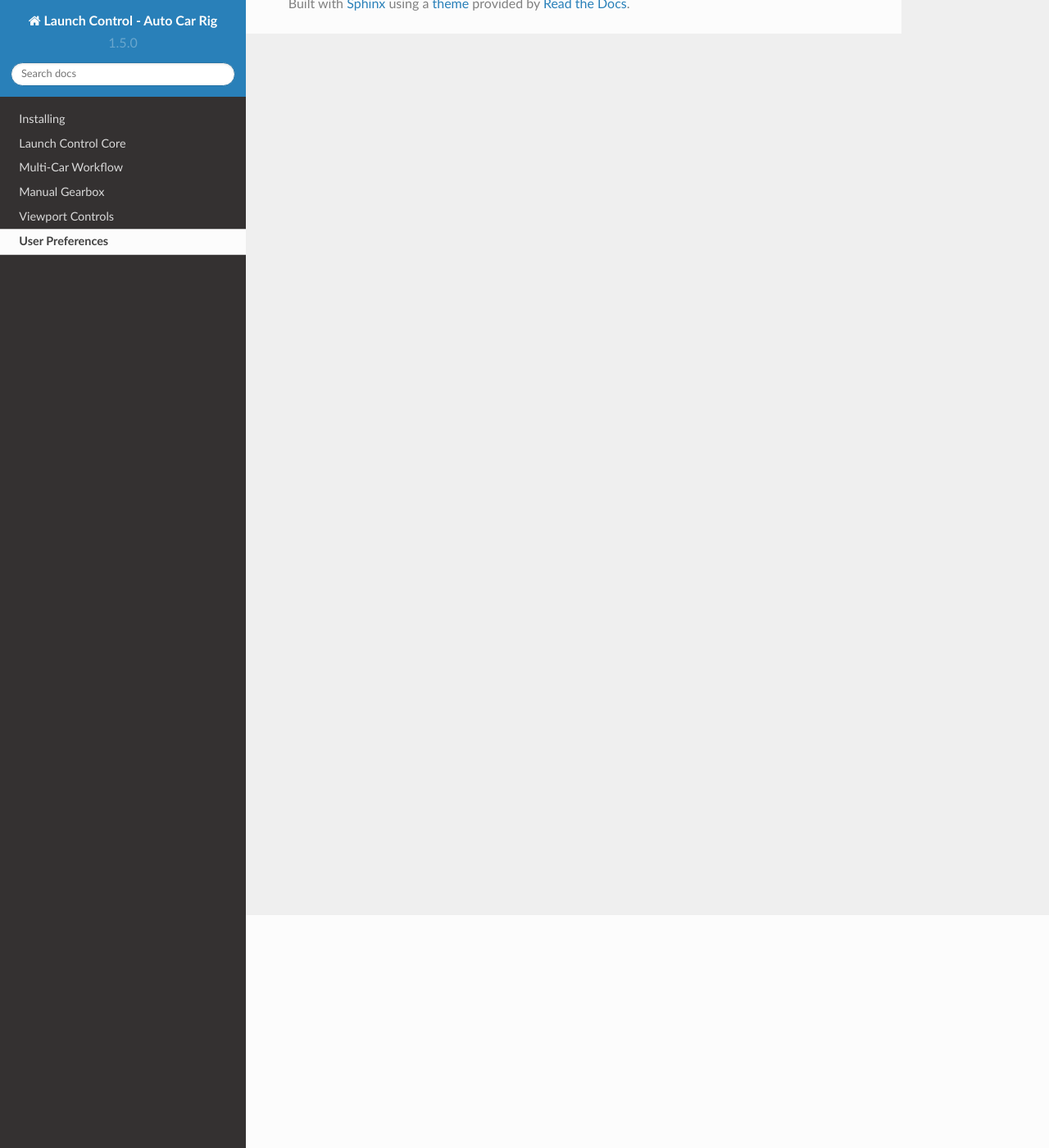
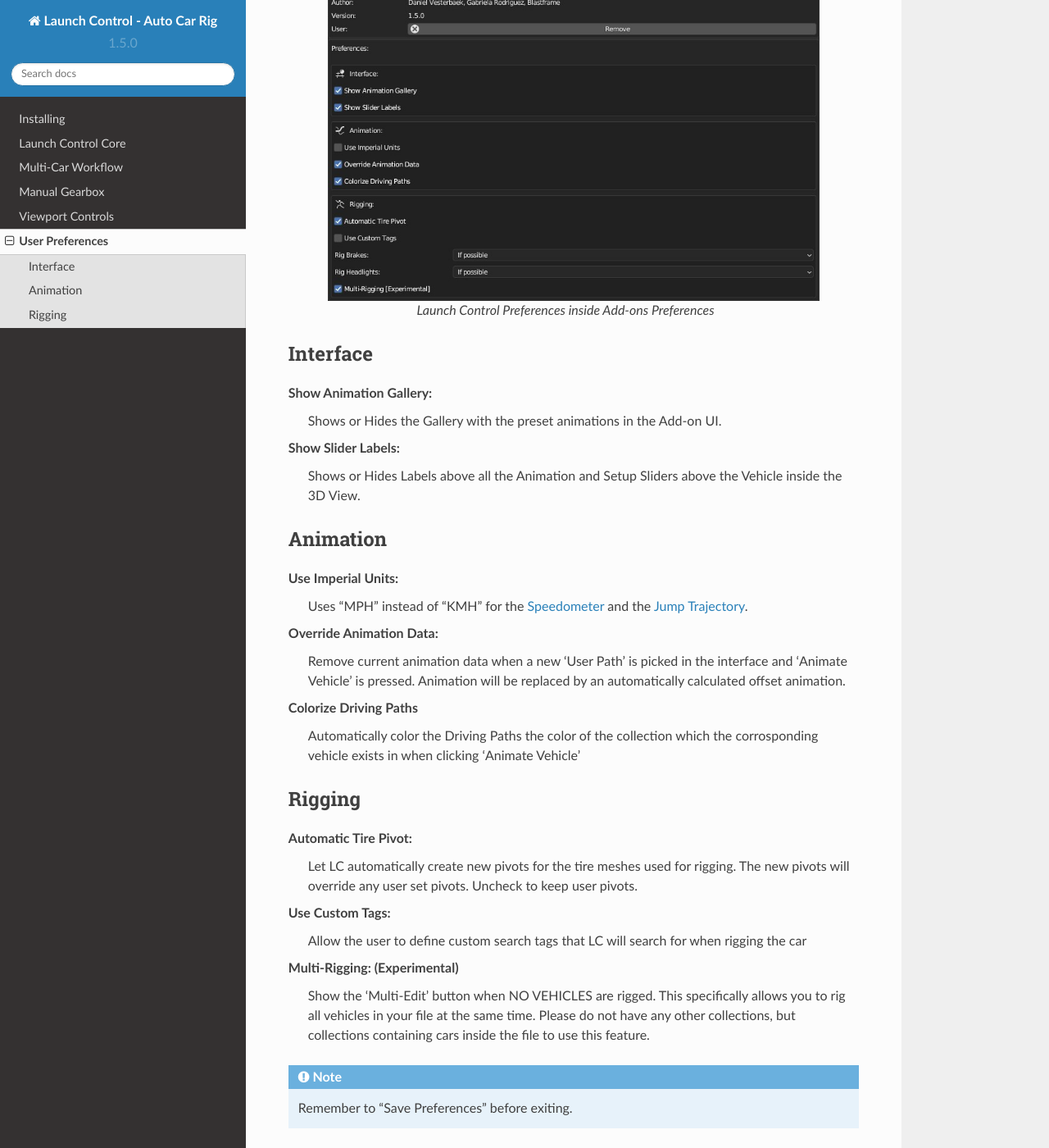
Before and after one commit to DanielVesterbaek/launch-control-documentation, a Sphinx documentation site: the page built from docs/source/user-preferences.rst, in a window 1280 px wide and 1400 px high, scrolled down 284 px. Shown: the whole window at 82% size. Built offline with Sphinx 7.4.7 and the Read the Docs theme 2.0.0, drawn with Linux system fonts in a browser that asks for light colours; some of the changed text lies outside the part shown.

Commit message:
Update user-preferences.rst

```diff
--- a/docs/source/user-preferences.rst
+++ b/docs/source/user-preferences.rst
@@ -1,2 +1,54 @@
 User Preferences
 ===================================
+.. _user-pref:
+
+The Launch Control User Preferences can be used to alter certain behaviour in the Add-on.
+
+..  figure:: img/IMG_UserPref.jpg
+    :alt: User Pref
+    :class: with-shadow
+    :width: 600px
+    :align: center
+
+    *Launch Control Preferences inside Add-ons Preferences*
+
+
+Interface
+-------------
+
+Show Animation Gallery:
+  Shows or Hides the Gallery with the preset animations in the Add-on UI.
+
+Show Slider Labels:
+  Shows or Hides Labels above all the Animation and Setup Sliders above the Vehicle inside the 3D View.
+
+
+
+Animation
+-------------
+
+Use Imperial Units:
+  Uses "MPH" instead of "KMH" for the :ref:`speedometer` and the :ref:`jump-trajectories`.
+
+Override Animation Data:
+  Remove current animation data when a new 'User Path' is picked in the interface and 'Animate Vehicle' is pressed. Animation will be replaced by an automatically calculated offset animation.
+
+Colorize Driving Paths
+  Automatically color the Driving Paths the color of the collection which the corrosponding vehicle exists in when clicking 'Animate Vehicle'
+
+
+
+Rigging
+-------------
+Automatic Tire Pivot:
+  Let LC automatically create new pivots for the tire meshes used for rigging. The new pivots will override any user set pivots. Uncheck to keep user pivots.
+
+Use Custom Tags:
+  Allow the user to define custom search tags that LC will search for when rigging the car
+
+Multi-Rigging: (Experimental)
+  Show the 'Multi-Edit' button when NO VEHICLES are rigged. This specifically allows you to rig all vehicles in your file at the same time. Please do not have any other collections, but collections containing cars inside the file to use this feature.
+
+
+.. note::
+    Remember to "Save Preferences" before exiting.
```
